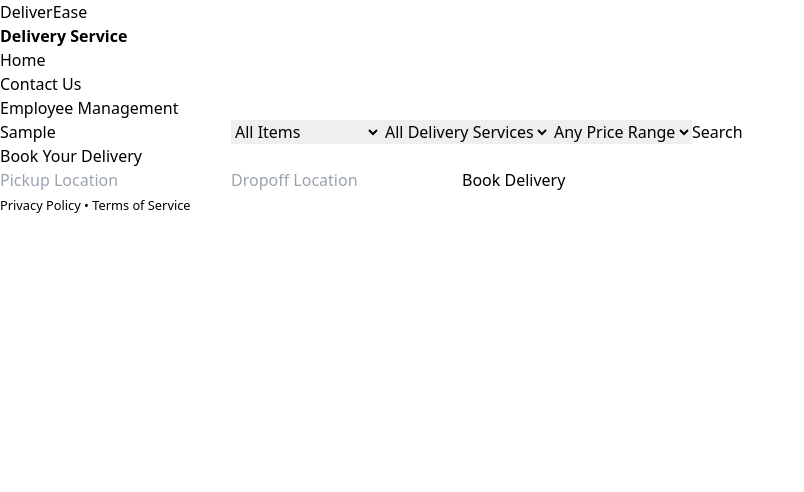
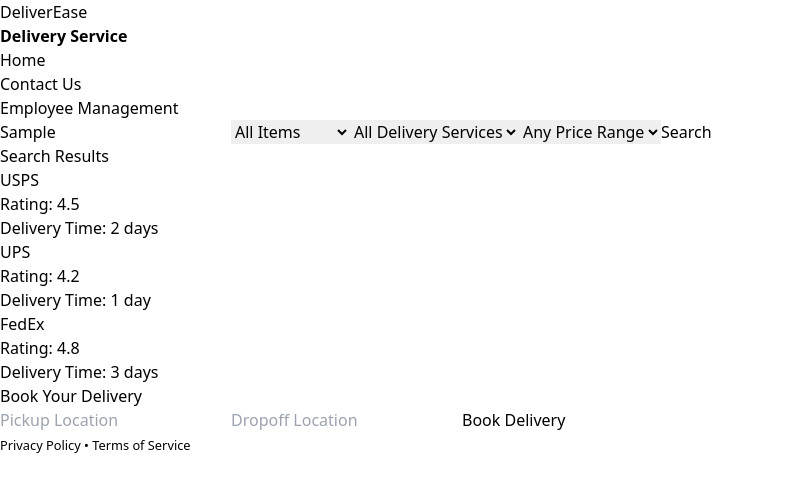
Before and after one commit to Delivery-Management-SE/SE_Project_Team_22, a React (Vite) app in the folder frontend/: page /book-delivery in a window 1280 px wide. Both pictures are taken after typing "Sample" into the empty fields and a click on the button "Search". Shown: the top 492 px of the page, without its empty margins (0-804 px from the left). Built offline with nearby package versions, Linux system fonts and the light colour scheme.

Commit message:
Search filter results

```diff
--- a/frontend/src/App.jsx
+++ b/frontend/src/App.jsx
@@ -2,14 +2,14 @@
 import { BrowserRouter as Router, Routes, Route } from 'react-router-dom';
 import { GoogleOAuthProvider } from '@react-oauth/google';
 
-import Header from './components/Header.jsx'; // Assuming you have a Header component
+import Header from './components/Header.jsx';
 import HomePage from './components/HomePage.jsx';
 import LoginSignup from './components/LoginSignup.jsx';
 import Welcome from './pages/Welcome.jsx';
 import ForgotPassword from './components/ForgotPassword.jsx';
 import ResetPassword from './components/ResetPassword.jsx';
 import BookingDelivery from './components/BookingDelivery.jsx';
-import EmployeeManagement from './components/EmployeeManagement.jsx'; // Add this line
+import EmployeeManagement from './components/EmployeeManagement.jsx';
 
 const App = () => {
   return (
--- a/frontend/src/components/BookingDelivery.jsx
+++ b/frontend/src/components/BookingDelivery.jsx
@@ -13,6 +13,8 @@
     deliveryService: 'all',
     priceRange: 'any',
   });
+
+  const [searchResults, setSearchResults] = useState([]);
 
   const handleChange = (e) => {
     const { name, value } = e.target;
@@ -33,13 +35,32 @@
   const handleSubmit = (e) => {
     e.preventDefault();
     console.log(formData);
-    // Implement your submission logic here
   };
 
   const handleSearch = (e) => {
     e.preventDefault();
     console.log(searchParams);
-    // Implement your search logic here
+
+    const dummySearchResults = [
+      { id: 1, name: 'USPS', rating: 4.5, deliveryTime: '2 days' },
+      { id: 2, name: 'UPS', rating: 4.2, deliveryTime: '1 day' },
+      { id: 3, name: 'FedEx', rating: 4.8, deliveryTime: '3 days' },
+    ];
+
+
+    let sortedResults = [];
+    if (searchParams.filter === 'smallOrders') {
+
+      sortedResults = dummySearchResults.filter(result => result.name === 'USPS');
+    } else if (searchParams.filter === 'largeOrders') {
+
+      sortedResults = dummySearchResults.filter(result => result.name === 'UPS');
+    } else {
+
+      sortedResults = dummySearchResults;
+    }
+
+    setSearchResults(sortedResults);
   };
 
   return (
@@ -60,8 +81,8 @@
             <input type="text" name="query" placeholder="Search delivery services..." aria-label="Search Query" className="border-2 border-gray-200 p-2 rounded-md" value={searchParams.query} onChange={handleSearchChange} />
             <select name="filter" aria-label="Filter" className="border-2 border-gray-200 p-2 rounded-md" value={searchParams.filter} onChange={handleSearchChange}>
               <option value="all">All Items</option>
-              <option value="heavyMachinery">Heavy Machinery</option>
-              <option value="delicateItems">Delicate Items</option>
+              <option value="smallOrders">Small Orders</option>
+              <option value="largeOrders">Large Orders</option>
             </select>
             <select name="deliveryService" aria-label="Delivery Service" className="border-2 border-gray-200 p-2 rounded-md" value={searchParams.deliveryService} onChange={handleSearchChange}>
               <option value="all">All Delivery Services</option>
@@ -79,6 +100,18 @@
             </select>
             <button type="submit" className="bg-blue-500 hover:bg-blue-700 text-white font-bold py-2 px-4 rounded">Search</button>
           </form>
+        </section>
+        <section>
+          <h2 className="text-2xl font-bold mb-2">Search Results</h2>
+          <ul>
+            {searchResults.map((result) => (
+              <li key={result.id}>
+                <div>{result.name}</div>
+                <div>Rating: {result.rating}</div>
+                <div>Delivery Time: {result.deliveryTime}</div>
+              </li>
+            ))}
+          </ul>
         </section>
         <section>
           <form onSubmit={handleSubmit} className="grid grid-cols-1 gap-6">
--- a/frontend/src/components/EmployeeManagement.jsx
+++ b/frontend/src/components/EmployeeManagement.jsx
@@ -17,7 +17,7 @@
 
   const handleSubmit = (e) => {
     e.preventDefault();
-    // Implement your submission logic here
+
     console.log(employeeData);
   };
 
--- a/frontend/src/components/HomePage.jsx
+++ b/frontend/src/components/HomePage.jsx
@@ -9,7 +9,7 @@
   };
 
   const navigateToLoginSignup = () => {
-    navigate('/login'); // Adjust the route as necessary
+    navigate('/login');
   };
 
   return (
```
